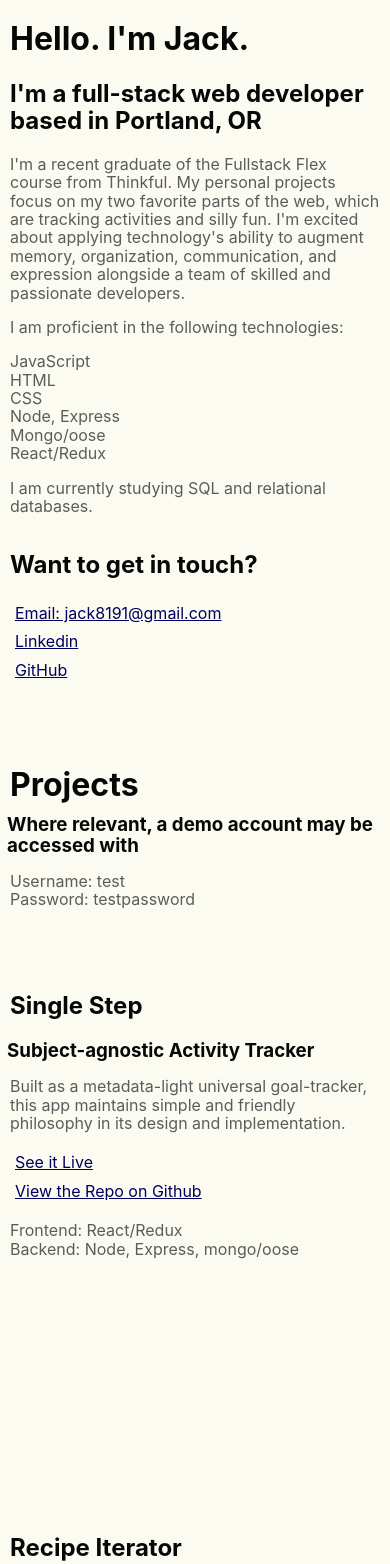
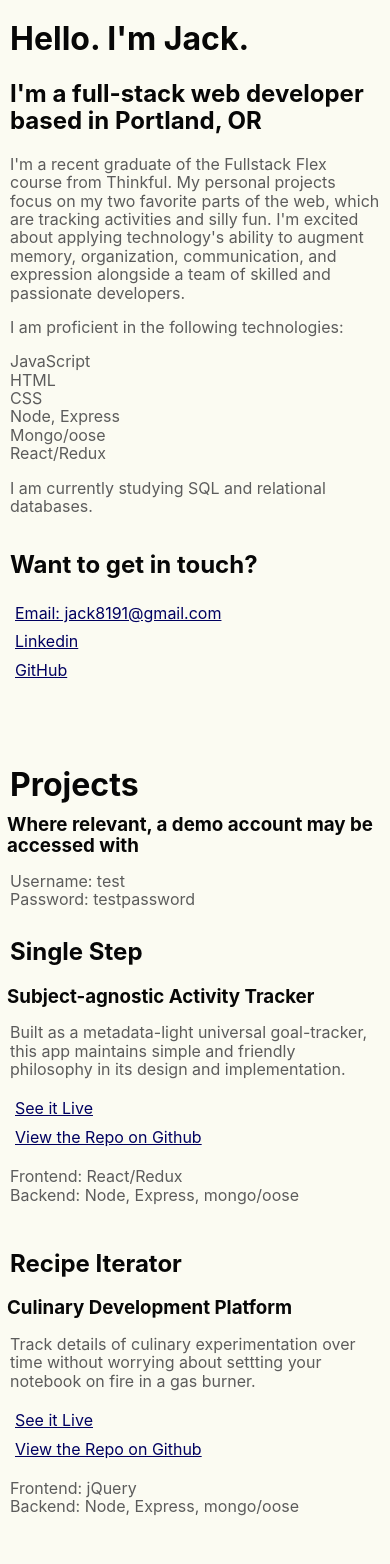
Before and after one commit to jack8191/jack-eichner-portfolio, a React (Create React App) app: page / in a window 390 px wide. Shown: the top 1564 px of the page. Built offline with nearby package versions, Linux system fonts and the light colour scheme.

Commit message:
adjusted mobile margins

```diff
--- a/src/App.css
+++ b/src/App.css
@@ -452,7 +452,7 @@ img {
   .flex-image, button {
     display: none;
   }
-  .project {
+  .projects>section {
     margin-top: 10px;
     margin-bottom: 10px;
   }
@@ -505,7 +505,7 @@ img {
   align-items: flex-start;
   align-content: center;
   margin-top: 4em;
-  margin-bottom: 15em;
+  margin-bottom: 12em;
   max-width: 100%;
 }
 .headshot {
```
